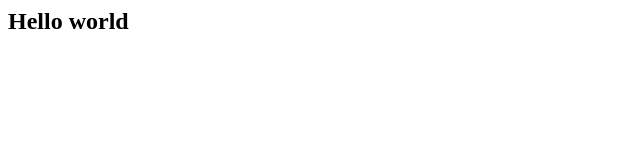
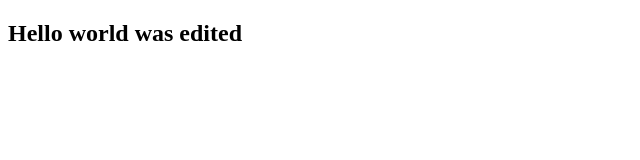
Before and after one commit to iyas23/iyas23.github.io, a plain HTML site: page index.html in a window 1280 px wide. Shown: the whole page, without its empty margins (0-640 px from the left). Drawn offline with Linux system fonts and the light colour scheme.

Commit message:
New html file structure

```diff
--- a/index.html
+++ b/index.html
@@ -1 +1,12 @@
-<h2>Hello world</h2>
+<!DOCTYPE html>
+<html lang="en">
+<head>
+    <meta charset="UTF-8">
+    <meta http-equiv="X-UA-Compatible" content="IE=edge">
+    <meta name="viewport" content="width=device-width, initial-scale=1.0">
+    <title>Hello world</title>
+</head>
+<body>
+    <h2>Hello world was edited</h2>
+</body>
+</html>
```
